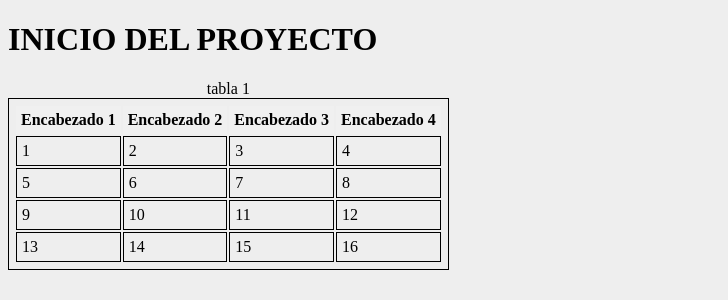
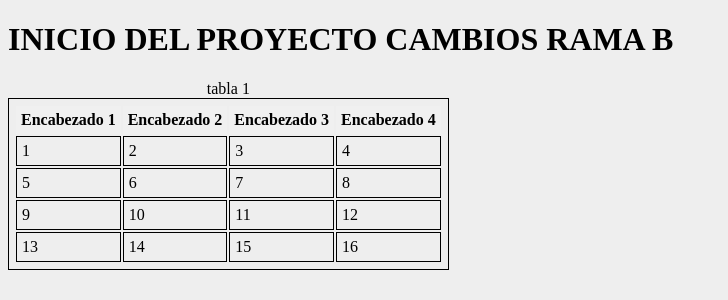
Before and after one commit to josuegarciar/PracticaGIT, a plain HTML site: page index.html in a window 1280 px wide. Shown: the whole page, without its empty margins (0-728 px from the left). Drawn offline with Linux system fonts and the light colour scheme; files that its build step writes are made by us from their sources; files whose address does not match are found by name.

Commit message:
git version 2 ramab

```diff
--- a/index.html
+++ b/index.html
@@ -9,7 +9,7 @@
     <script src='main.js'></script>
 </head>
 <body>
-    <h1>INICIO DEL PROYECTO</h1>
+    <h1>INICIO DEL PROYECTO CAMBIOS RAMA B</h1>
 
     <table class="demo">
         <caption>tabla 1</caption>
```
